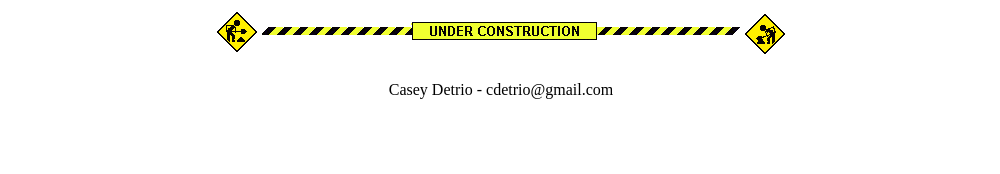
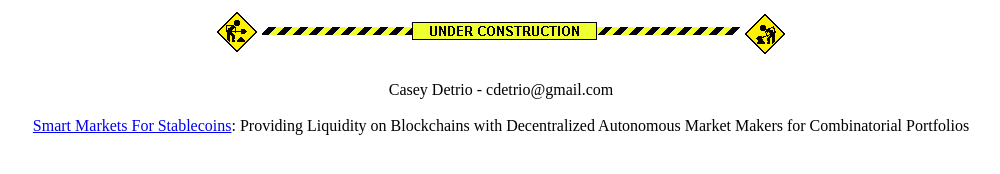
Before and after one commit to cdetrio/cdetrio.github.io, a plain HTML site: page index.html in a window 1280 px wide. Shown: the whole page, without its empty margins (139-1139 px from the left). Drawn offline with Linux system fonts and the light colour scheme.

Commit message:
add link to stablecoin paper

```diff
--- a/index.html
+++ b/index.html
@@ -15,6 +15,7 @@
 Casey Detrio - cdetrio@gmail.com
 <br><br>
 
+<a href="http://cdetr.io/smart-markets/">Smart Markets For Stablecoins</a>: Providing Liquidity on Blockchains with Decentralized Autonomous Market Makers for Combinatorial Portfolios
 
 </body>
 </html>
```
